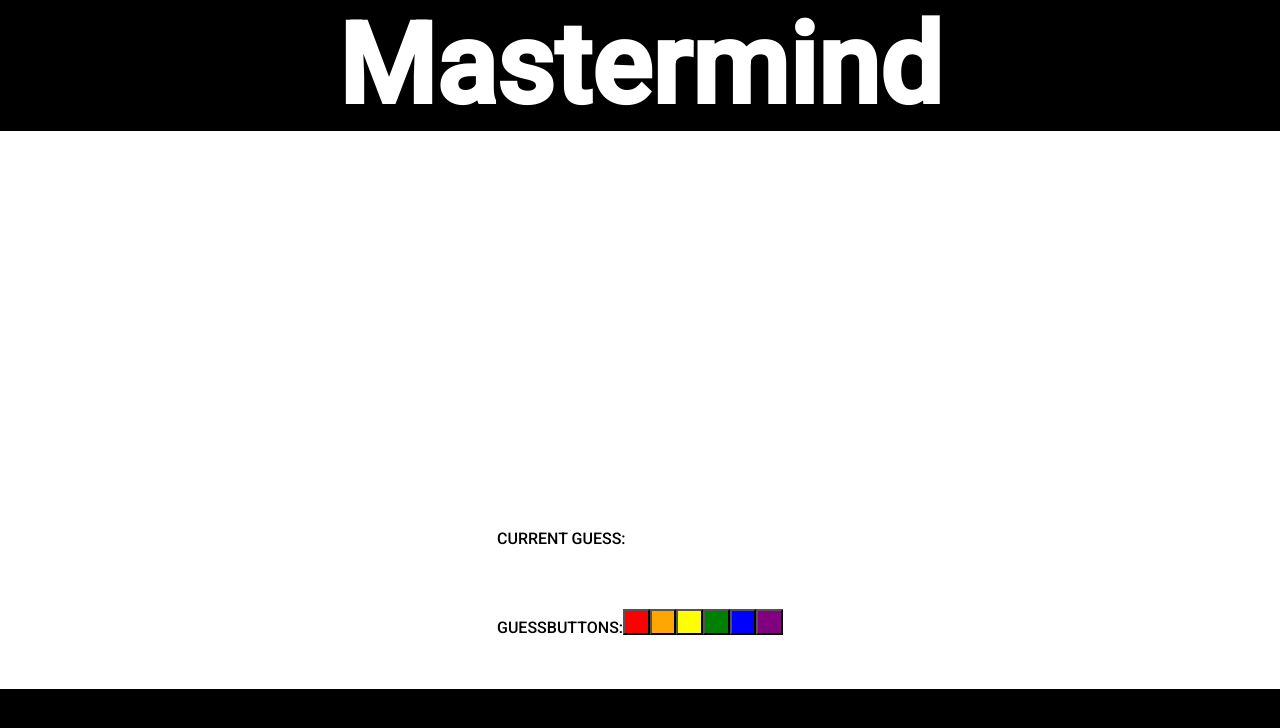
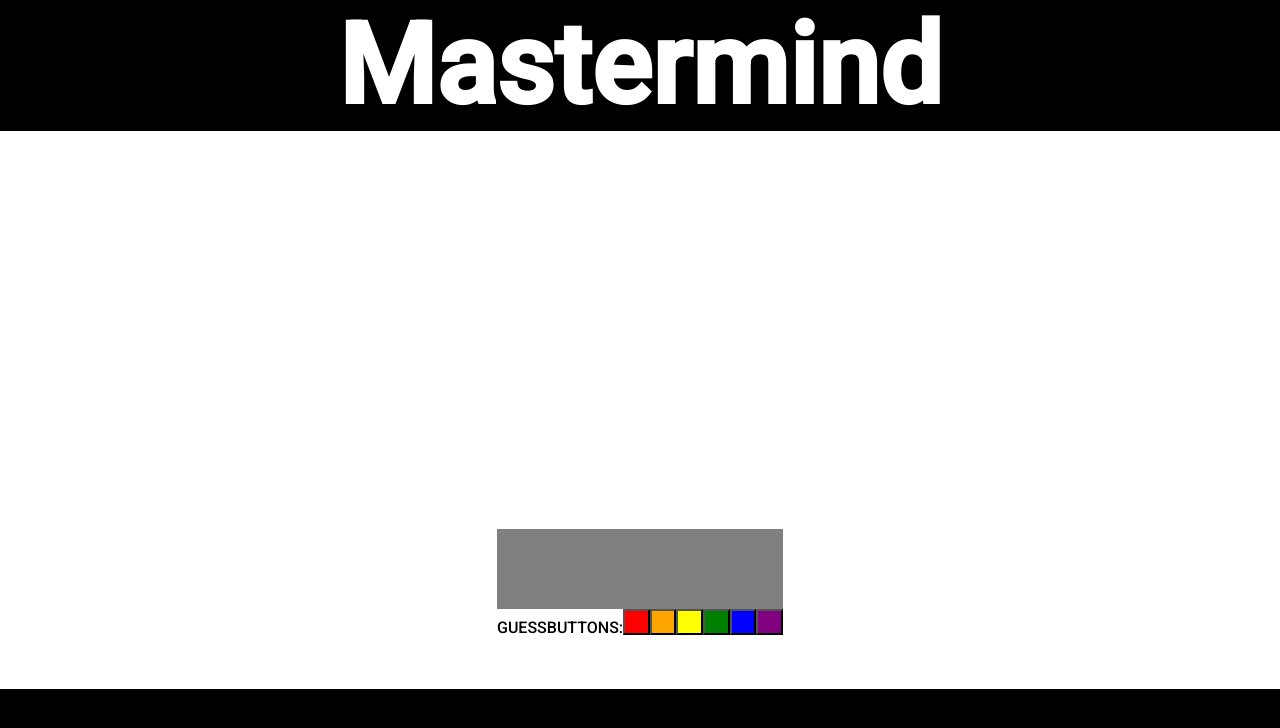
Before and after one commit to motorwolf/mastermind, a React (Create React App) app: page / in a window 1280 px wide. Both pictures are taken after a click on the button "START NEW GAME!". Shown: the top 728 px of the page. Built offline with nearby package versions, Linux system fonts and the light colour scheme.

Commit message:
style tweaks

```diff
--- a/src/components/GuessBox.tsx
+++ b/src/components/GuessBox.tsx
@@ -16,7 +16,7 @@ export const StyledGuessBox = ({ top, bottom }: any) => {
     const classes = GuessBoxStyles({ theme });
     return (
         <div className={classes.guessBoxContainer}>
-            <div className={classes.currentGuess}>CURRENT GUESS: {top}</div>
+            <div className={classes.currentGuess}>{top}</div>
             <div className={classes.buttonHolder}>{bottom}</div>
         </div>
     );
--- a/src/components/GuessBoxStyles.ts
+++ b/src/components/GuessBoxStyles.ts
@@ -7,6 +7,9 @@ export const GuessBoxStyles = createUseStyles((theme: any) => ({
     },
     currentGuess: {
         height: '10vh',
+        display: 'flex',
+        flexDirection: 'row',
+        backgroundColor: 'grey',
     },
     buttonHolder: {
         height: '10vh',
```
